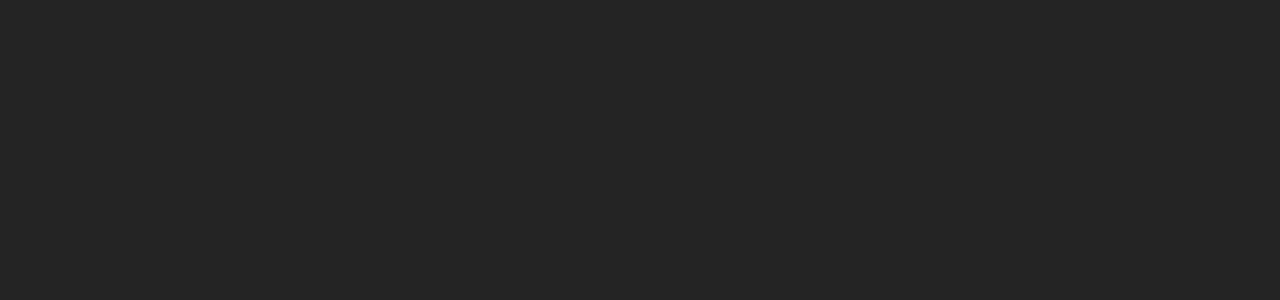
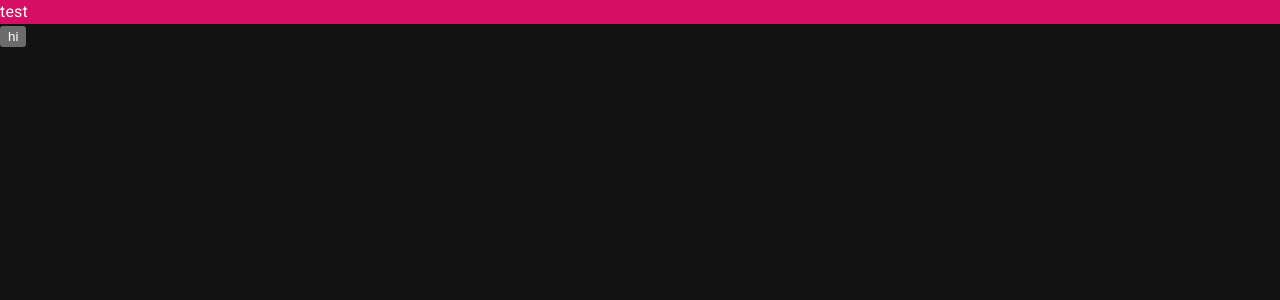
Before and after one commit to mahe993/foodloop-web, a React (Vite) app: page / in a window 1280 px wide. Shown: the top 300 px of the page. Built offline with nearby package versions, Linux system fonts and the light colour scheme.

Commit message:
introduce MUI and theme

```diff
--- a/package.json
+++ b/package.json
@@ -11,6 +11,10 @@
         "fmt": "npx prettier -c . || true && npx eslint ."
     },
     "dependencies": {
+        "@emotion/react": "^11.11.3",
+        "@emotion/styled": "^11.11.0",
+        "@fontsource/roboto": "^5.0.8",
+        "@mui/material": "^5.15.2",
         "react": "^18.2.0",
         "react-dom": "^18.2.0"
     },
--- a/src/App.tsx
+++ b/src/App.tsx
@@ -1,5 +1,16 @@
-import * as React from 'react';
+import { Box, CssBaseline, ThemeProvider } from '@mui/material';
+import FLPage from './pages/base/FLPage';
+import FLTheme from './themes/FLTheme';
 
 export default function App(): JSX.Element {
-    return <></>;
+    return (
+        <ThemeProvider theme={FLTheme}>
+            <CssBaseline enableColorScheme />
+            {/* TODO: DO NOT USE FLPAGE DIRECTLY AS IT IS A BASE PAGE */}
+            <FLPage>
+                <Box sx={{ backgroundColor: 'foodloop.main' }}>test</Box>
+                <button type="button">hi</button>
+            </FLPage>
+        </ThemeProvider>
+    );
 }
--- a/src/index.css
+++ /dev/null
@@ -1,29 +0,0 @@
-/* Simple CSS Reset */
-
-*,
-*::before,
-*::after {
-    box-sizing: border-box;
-    margin: 0;
-    padding: 0;
-}
-
-:root {
-    font-family: Inter, system-ui, Avenir, Helvetica, Arial, sans-serif;
-    line-height: 1.5;
-    font-weight: 400;
-
-    color-scheme: light dark;
-    color: rgba(255, 255, 255, 0.87);
-    background-color: #242424;
-
-    font-synthesis: none;
-    text-rendering: optimizeLegibility;
-    -webkit-font-smoothing: antialiased;
-    -moz-osx-font-smoothing: grayscale;
-}
-
-/* https://www.w3schools.com/css/css3_object-fit.asp */
-img {
-    object-fit: contain;
-}
--- /dev/null
+++ b/src/pages/base/FLPage.tsx
@@ -0,0 +1,12 @@
+import { Box } from '@mui/material';
+import { ReactNode } from 'react';
+
+type FLPageProps = {
+    children: ReactNode;
+};
+
+function FLPage({ children }: FLPageProps): JSX.Element {
+    return <Box>{children}</Box>;
+}
+
+export default FLPage;
--- /dev/null
+++ b/src/themes/FLTheme.ts
@@ -0,0 +1,45 @@
+import { alpha, createTheme, getContrastRatio } from '@mui/material';
+
+const FLTheme = createTheme({
+    breakpoints: {
+        values: {
+            mobile: 0,
+            tablet: 640,
+            laptop: 1024,
+            desktop: 1280,
+        },
+    },
+    palette: {
+        mode: 'dark', // Set the theme mode to dark
+        foodloop: {
+            main: alpha('#D70F64', 1),
+            light: alpha('#D70F64', 0.5),
+            dark: alpha('#D70F64', 0.9),
+            contrastText: getContrastRatio('#D70F64', '#fff') > 4.5 ? '#fff' : '#111',
+        },
+    },
+});
+
+export default FLTheme;
+
+declare module '@mui/material/styles' {
+    interface BreakpointOverrides {
+        xs: false; // removes the `xs` breakpoint
+        sm: false;
+        md: false;
+        lg: false;
+        xl: false;
+        mobile: true;
+        tablet: true; // adds the `tablet` breakpoint
+        laptop: true;
+        desktop: true;
+    }
+
+    interface Palette {
+        foodloop: Palette['primary'];
+    }
+
+    interface PaletteOptions {
+        foodloop?: PaletteOptions['primary'];
+    }
+}
```
Also changed, not shown: src/main.tsx (+6 -1 lines), src/common/utils/utils.ts (added), src/components/base/button/BaseButton.tsx (added), 1 other file (tests, documents, lock files or other folders).
